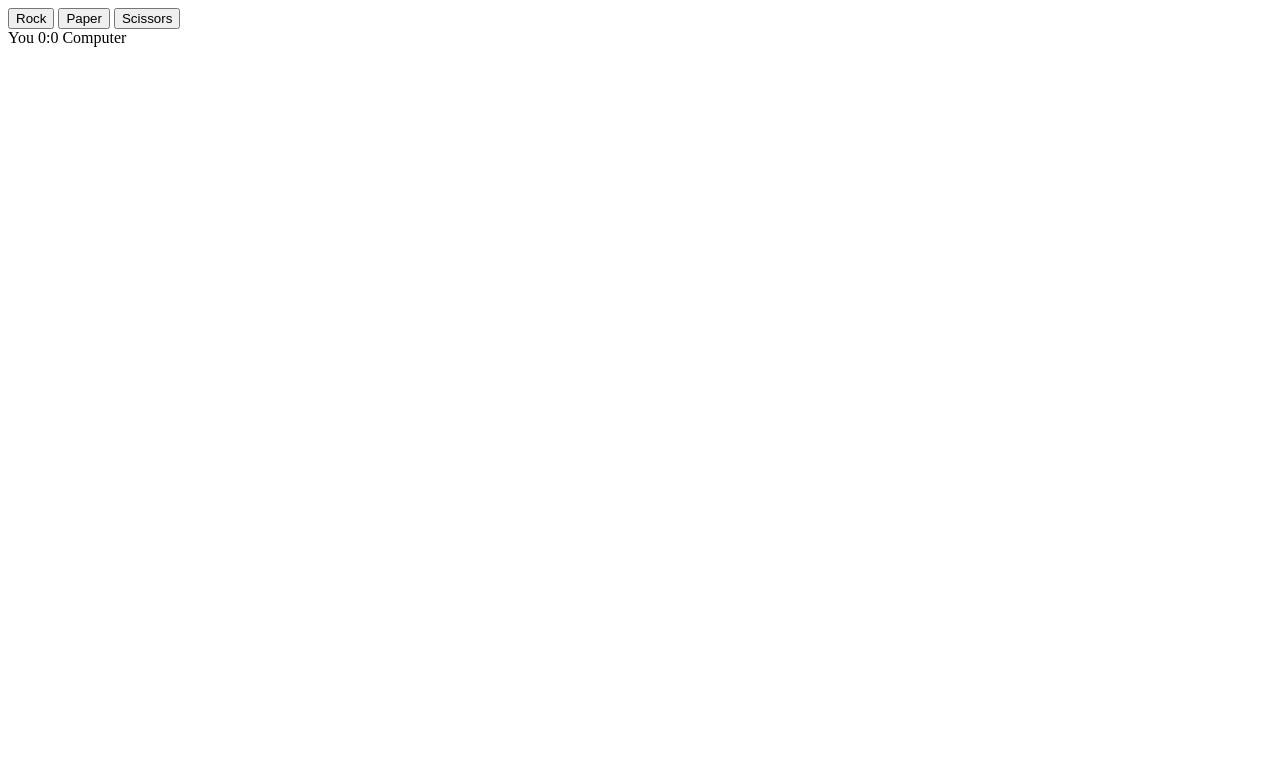
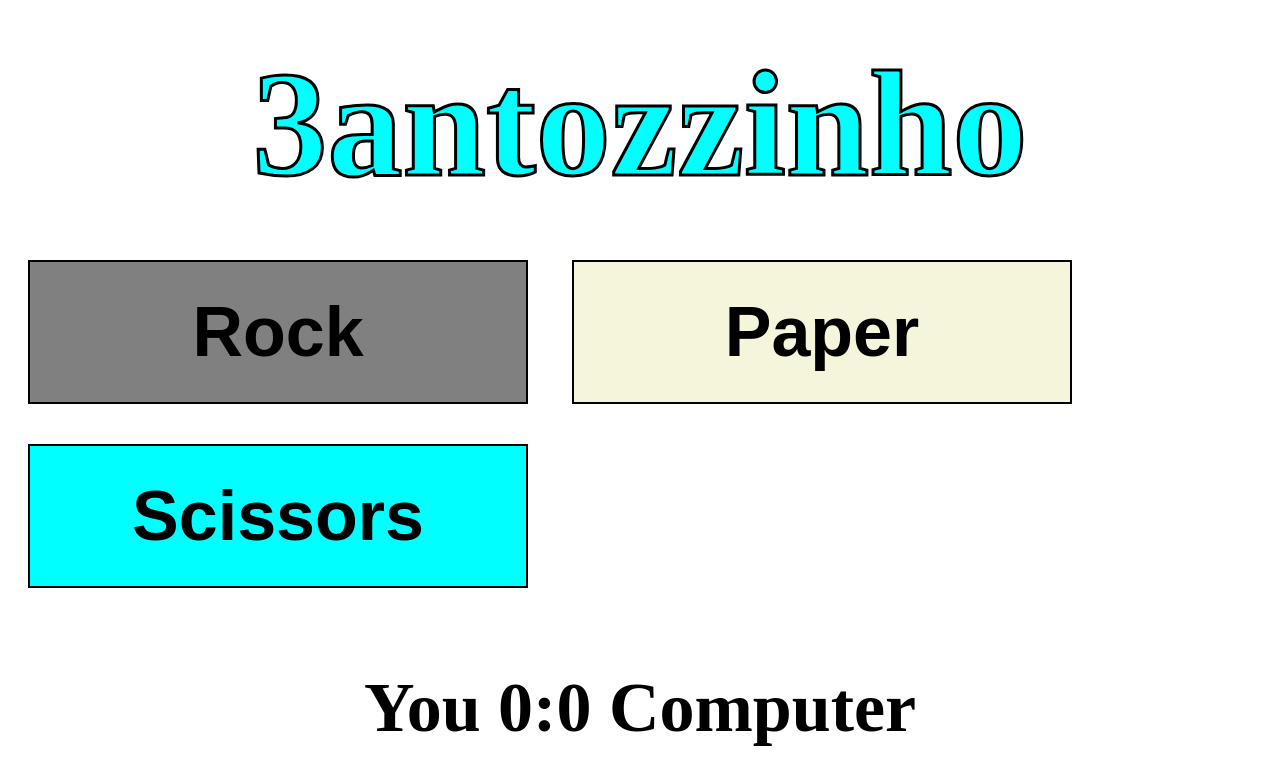
Before and after one commit to 3antozz/rock-paper-scissors, a plain HTML site: page index.html in a window 1280 px wide. Drawn offline with Linux system fonts and the light colour scheme.

Commit message:
style buttons and text

```diff
--- a/index.html
+++ b/index.html
@@ -4,8 +4,10 @@
     <meta charset="UTF-8">
     <meta name="viewport" content="width=device-width, initial-scale=1.0">
     <title>Document</title>
+    <link rel="stylesheet" href="style.css">
 </head>
 <body>
+    <div class="antozz">3antozzinho</div>
     <div class="buttons">
         <button class="btn" id="rock">Rock</button>
         <button class="btn" id="paper">Paper</button>
@@ -22,10 +24,15 @@
         const buttons = document.querySelector(".buttons");
         let resultsContainer = document.querySelector(".resultsTxt");
         let playerChoice = document.createElement("div");
+        playerChoice.classList.add("player");
         let computerChoice = document.createElement("div");
+        computerChoice.classList.add("computer");
         let roundDecision = document.createElement("div");
+        roundDecision.classList.add("decision");
         let score = document.createElement("div");
+        score.classList.add("score");
         let matchResult = document.createElement("div");
+        matchResult.classList.add("result");
         score.textContent = "You " + playerScore + ":" + computerScore + " Computer";
         resultsContainer.appendChild(score);
         buttons.addEventListener("click", (event) => {
--- a/style.css
+++ b/style.css
@@ -0,0 +1,57 @@
+body {
+    display: flex;
+    flex-direction: column;
+    align-items: center;
+    justify-content: center;
+    gap: 30px;
+    height: 100vh;
+}
+.btn {
+    font-weight: bold;
+    padding: 30px;
+    font-size: 70px;
+    margin: 20px;
+    min-width: 500px;
+    border-style: solid;
+    border-width: 2px;
+}
+.resultsTxt {
+    display: flex;
+    flex-direction: column;
+    align-items: center;
+    gap: 20px;
+    margin: 30px;
+    font-size: 50px;
+}
+.score {
+    font-size: 70px;
+    font-weight: bolder;
+
+}
+.result {
+    font-weight: bolder;
+    color: blue;
+    font-size: 100px;
+}
+.decision {
+    font-weight: bolder;
+    color: red;
+    font-size: 70px;
+}
+#rock {
+    background-color: grey;
+}
+#paper {
+    background-color: beige;
+}
+#scissors {
+    background-color: cyan;
+}
+.antozz {
+    -webkit-text-stroke: 3px;
+    -webkit-text-stroke-color: black;
+    font-size: 150px;
+    font-weight: bolder;
+    color: cyan;
+
+}
```
